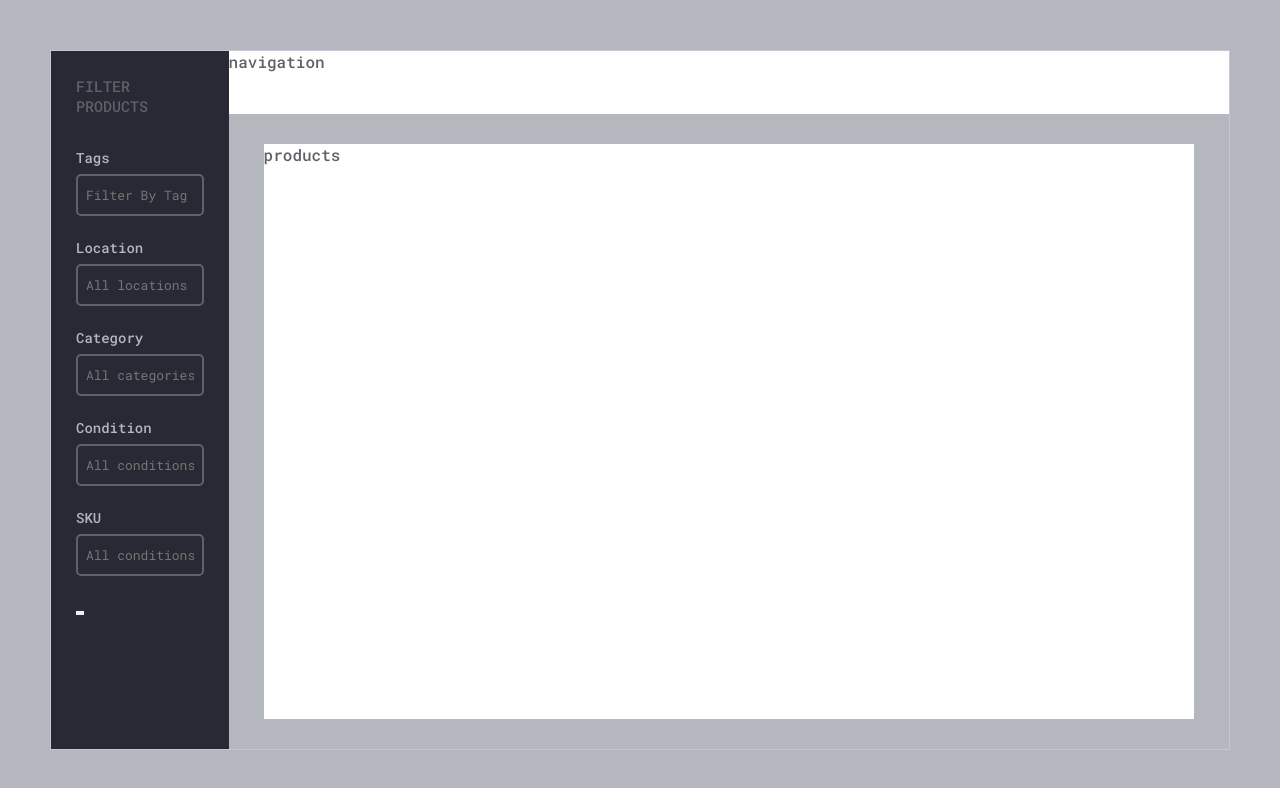
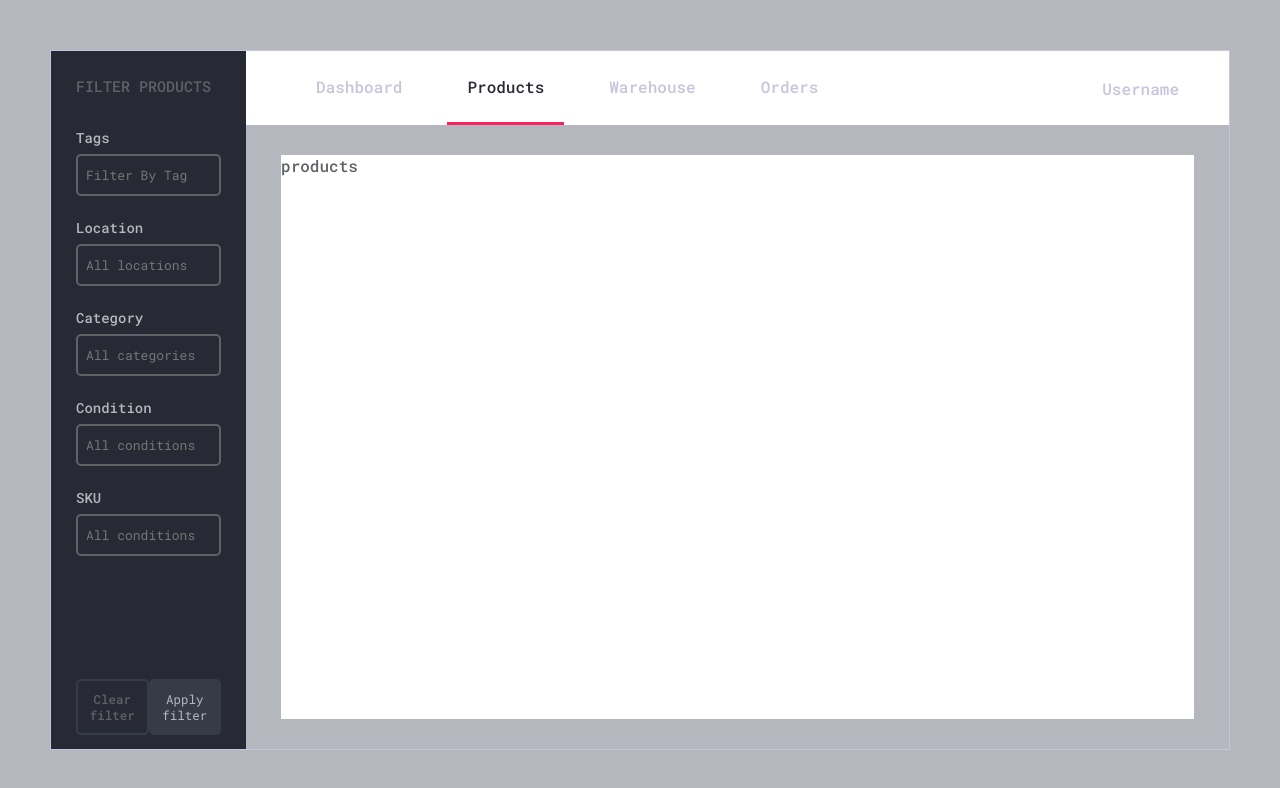
Before and after one commit to FROSTWOLFF/Inventory-Management-System, a React (Create React App) app in the folder client/: page / in a window 1280 px wide. Shown: the top 788 px of the page. Built offline with nearby package versions, Linux system fonts and the light colour scheme; the HTML template or start-up script is replaced by a standard one.

Commit message:
Navigation basic styling done. NEXT => Products basic styling.

```diff
--- a/client/src/components/filter/Filter.jsx
+++ b/client/src/components/filter/Filter.jsx
@@ -1,7 +1,7 @@
 import React from 'react';
 import classes from './Filter.module.css';
-import FilterInput from './FilterInput';
-import FilterButton from './FilterButton';
+import FilterInput from './FilterInput.jsx';
+import FilterButton from './FilterButton.jsx';
 
 function Filter() {
   const options1 = ['Ali', 'Dogus', 'Temizsoy'];
@@ -11,6 +11,7 @@ function Filter() {
     <section className={classes.filter}>
       <h1 className={classes.title}>Filter Products</h1>
       <form className={classes.form}>
+        <div className={classes.inputs}>
           <FilterInput title="Tags" placeholder="Filter By Tag" />
           <FilterInput title="Location" placeholder="All locations" />
           <FilterInput title="Category" placeholder="All categories" />
@@ -28,9 +29,10 @@ function Filter() {
             listId="another"
             options={options2}
           />
-        <div className="buttons">
-          <FilterButton />
-          <FilterButton />
+        </div>
+        <div className={classes.buttons}>
+          <FilterButton label="Clear filter" disabled />
+          <FilterButton label="Apply filter" />
         </div>
       </form>
     </section>
--- a/client/src/components/filter/Filter.module.css
+++ b/client/src/components/filter/Filter.module.css
@@ -1,7 +1,7 @@
 .filter {
   padding: 2.5rem;
   height: 100%;
-  width: 17%;
+  width: 19%;
   background-color: var(--color-100);
 }
 
@@ -11,3 +11,15 @@
   text-transform: uppercase;
   font-weight: var(--fw-medium);
 }
+
+.form {
+  height: 94%;
+  display: flex;
+  flex-direction: column;
+  justify-content: space-between;
+}
+
+.buttons {
+  display: flex;
+  justify-content: space-between;
+}
--- a/client/src/components/filter/FilterButton.jsx
+++ b/client/src/components/filter/FilterButton.jsx
@@ -1,7 +1,12 @@
 import React from 'react';
+import classes from './FilterButton.module.css';
 
 function FilterButton(props) {
-  return <button></button>;
+  return (
+    <button className={classes.button} type={props.type || 'submit'} {...props}>
+      {props.label}
+    </button>
+  );
 }
 
 export default FilterButton;
--- a/client/src/components/filter/FilterButton.module.css
+++ b/client/src/components/filter/FilterButton.module.css
@@ -0,0 +1,18 @@
+.button {
+  font-family: inherit;
+  font-size: 1.25rem;
+  font-weight: var(--fw-regular);
+
+  background-color: var(--color-200);
+  border: 2px solid var(--color-200);
+  border-radius: 0.5rem;
+  color: var(--color-text-200);
+
+  padding: 1rem 1rem;
+}
+
+.button:disabled {
+  background-color: inherit;
+  font-weight: var(--fw-medium);
+  color: var(--color-300);
+}
--- a/client/src/components/nav/Nav.jsx
+++ b/client/src/components/nav/Nav.jsx
@@ -2,7 +2,17 @@ import React from 'react';
 import classes from './Nav.module.css';
 
 function Nav() {
-  return <div className={classes.nav}>navigation</div>;
+  return (
+    <div className={classes.nav}>
+      <div className={classes.routes}>
+        <div className={classes.route}>Dashboard</div>
+        <div className={`${classes.route} ${classes.selected}`}>Products</div>
+        <div className={classes.route}>Warehouse</div>
+        <div className={classes.route}>Orders</div>
+      </div>
+      <div className={classes.user}>Username</div>
+    </div>
+  );
 }
 
 export default Nav;
--- a/client/src/components/nav/Nav.module.css
+++ b/client/src/components/nav/Nav.module.css
@@ -1,5 +1,28 @@
 .nav {
-  height: 11%;
+  color: var(--color-text-100);
+  display: flex;
+  justify-content: space-between;
+  align-items: center;
+  padding: 0rem 5rem;
+
+  /* height: 11%; */
   width: 100%;
+
   background-color: var(--color-main);
 }
+
+.routes {
+  display: flex;
+  gap: 2.5rem;
+  margin-right: auto;
+}
+
+.route {
+  border-bottom: 3px solid var(--color-main);
+  padding: 2.5rem 2rem;
+}
+
+.selected {
+  color: var(--color-100);
+  border-bottom: 3px solid var(--color-secondary);
+}
--- a/client/src/index.css
+++ b/client/src/index.css
@@ -3,7 +3,10 @@
 :root {
   --color-main: #fff;
   --color-secondary: #fa2360;
+
   --color-100: #272a34;
+  --color-200: #363c47;
+
   --color-text-100: #c7c4db;
   --color-text-200: #b4b8be;
   --color-text-300: #5f6167;
```
Lines whose indentation alone changed are shown as unchanged.
